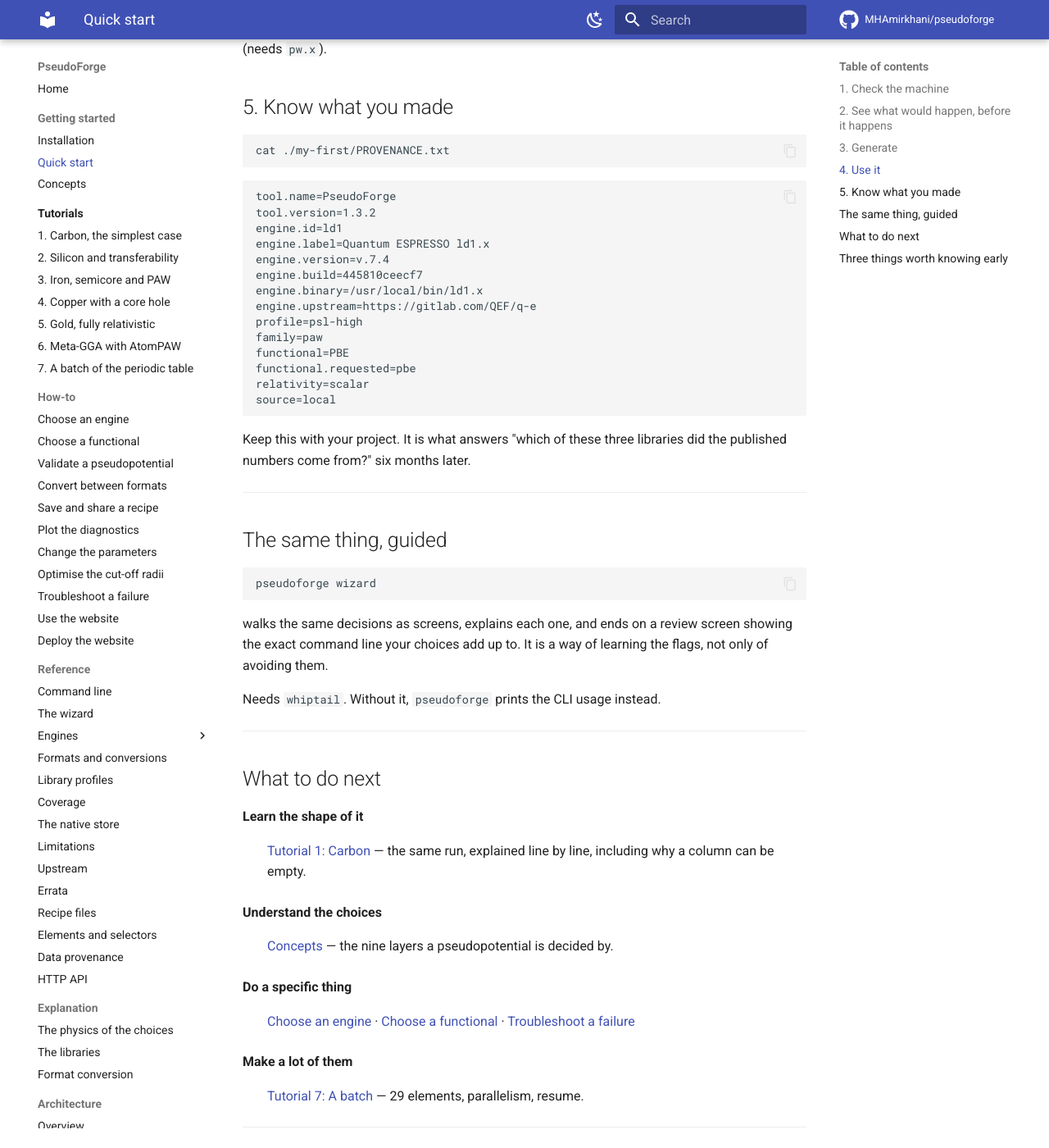
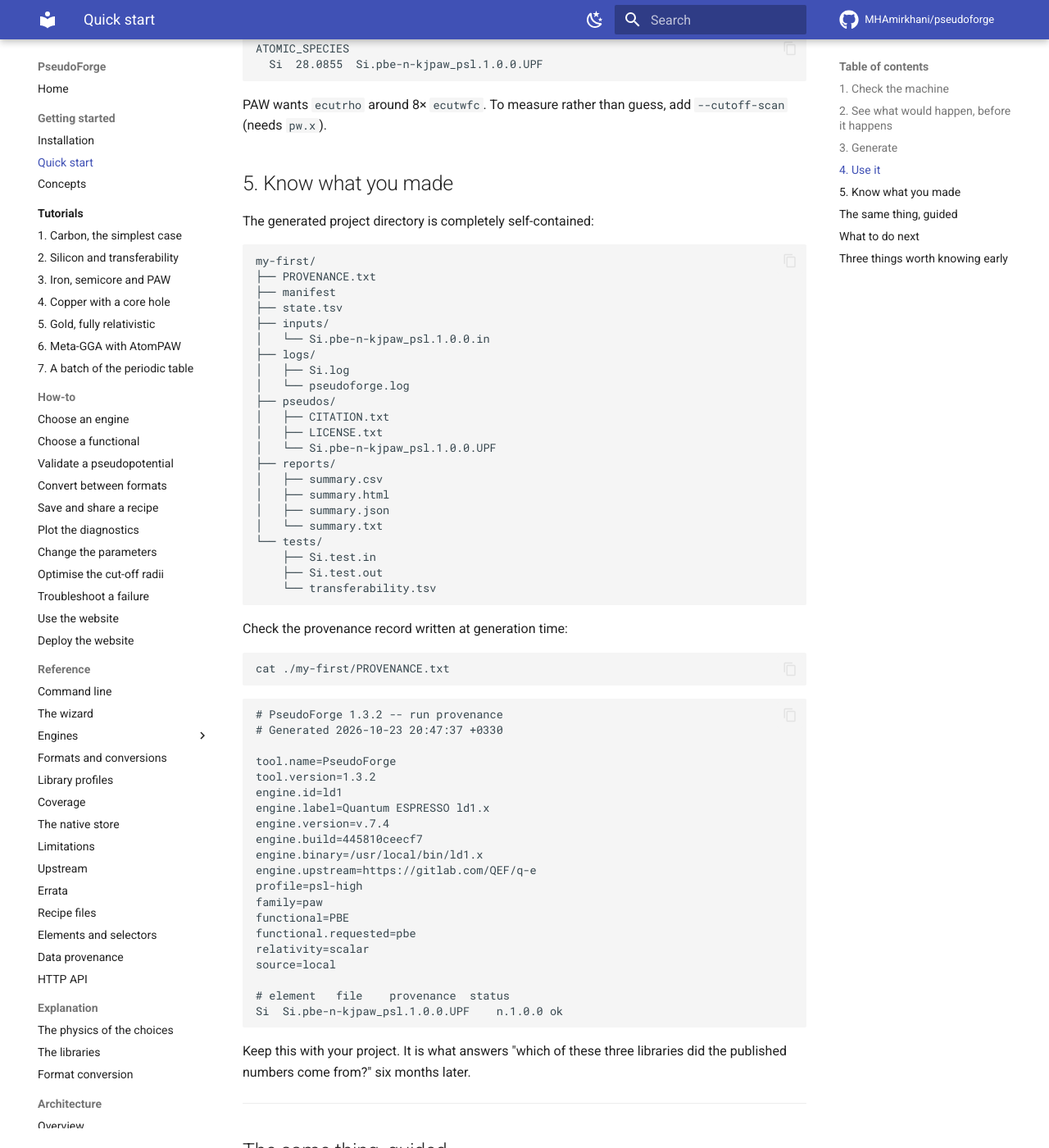
Before and after one commit to MHAmirkhani/PseudoForge, an MkDocs documentation site: the page built from docs/getting-started/quickstart.md, in a window 1280 px wide and 1400 px high, scrolled down 1569 px. Shown: the whole window at 82% size. Built offline with MkDocs 1.6.1 and Material for MkDocs 9.7.7, drawn with Linux system fonts in a browser that asks for light colours; comment, search, counter and statistics services are not loaded; some of the changed text lies outside the part shown.

Commit message:
docs(getting-started/quickstart): reconcile with current output

````diff
--- a/docs/getting-started/quickstart.md
+++ b/docs/getting-started/quickstart.md
@@ -2,6 +2,11 @@
 
 From nothing to a validated pseudopotential. Five minutes, assuming
 [installation](installation.md) is done and `pseudoforge doctor` is happy.
+
+Running `pseudoforge` with no arguments opens the full interactive Terminal
+User Interface (TUI). If you prefer a step-by-step guided flow, run
+`pseudoforge wizard`. For scripts and automated runs, use the command-line
+interface (CLI) shown below.
 
 ## 1. Check the machine
 
@@ -78,11 +83,43 @@
 
 ## 5. Know what you made
 
+The generated project directory is completely self-contained:
+
+```text
+my-first/
+├── PROVENANCE.txt
+├── manifest
+├── state.tsv
+├── inputs/
+│   └── Si.pbe-n-kjpaw_psl.1.0.0.in
+├── logs/
+│   ├── Si.log
+│   └── pseudoforge.log
+├── pseudos/
+│   ├── CITATION.txt
+│   ├── LICENSE.txt
+│   └── Si.pbe-n-kjpaw_psl.1.0.0.UPF
+├── reports/
+│   ├── summary.csv
+│   ├── summary.html
+│   ├── summary.json
+│   └── summary.txt
+└── tests/
+    ├── Si.test.in
+    ├── Si.test.out
+    └── transferability.tsv
+```
+
+Check the provenance record written at generation time:
+
 ```bash
 cat ./my-first/PROVENANCE.txt
 ```
 
 ```text
+# PseudoForge 1.3.2 -- run provenance
+# Generated 2026-10-23 20:47:37 +0330
+
 tool.name=PseudoForge
 tool.version=1.3.2
 engine.id=ld1
@@ -97,6 +134,9 @@
 functional.requested=pbe
 relativity=scalar
 source=local
+
+# element	file	provenance	status
+Si	Si.pbe-n-kjpaw_psl.1.0.0.UPF	n.1.0.0	ok
 ```
 
 Keep this with your project. It is what answers "which of these three libraries
@@ -125,7 +165,7 @@
   line by line, including why a column can be empty.
 
 **Understand the choices**
-: [Concepts](concepts.md) — the nine layers a pseudopotential is decided by.
+: [Concepts](concepts.md) — the ten layers a pseudopotential is decided by.
 
 **Do a specific thing**
 : [Choose an engine](../how-to/choose-an-engine.md) ·
````
